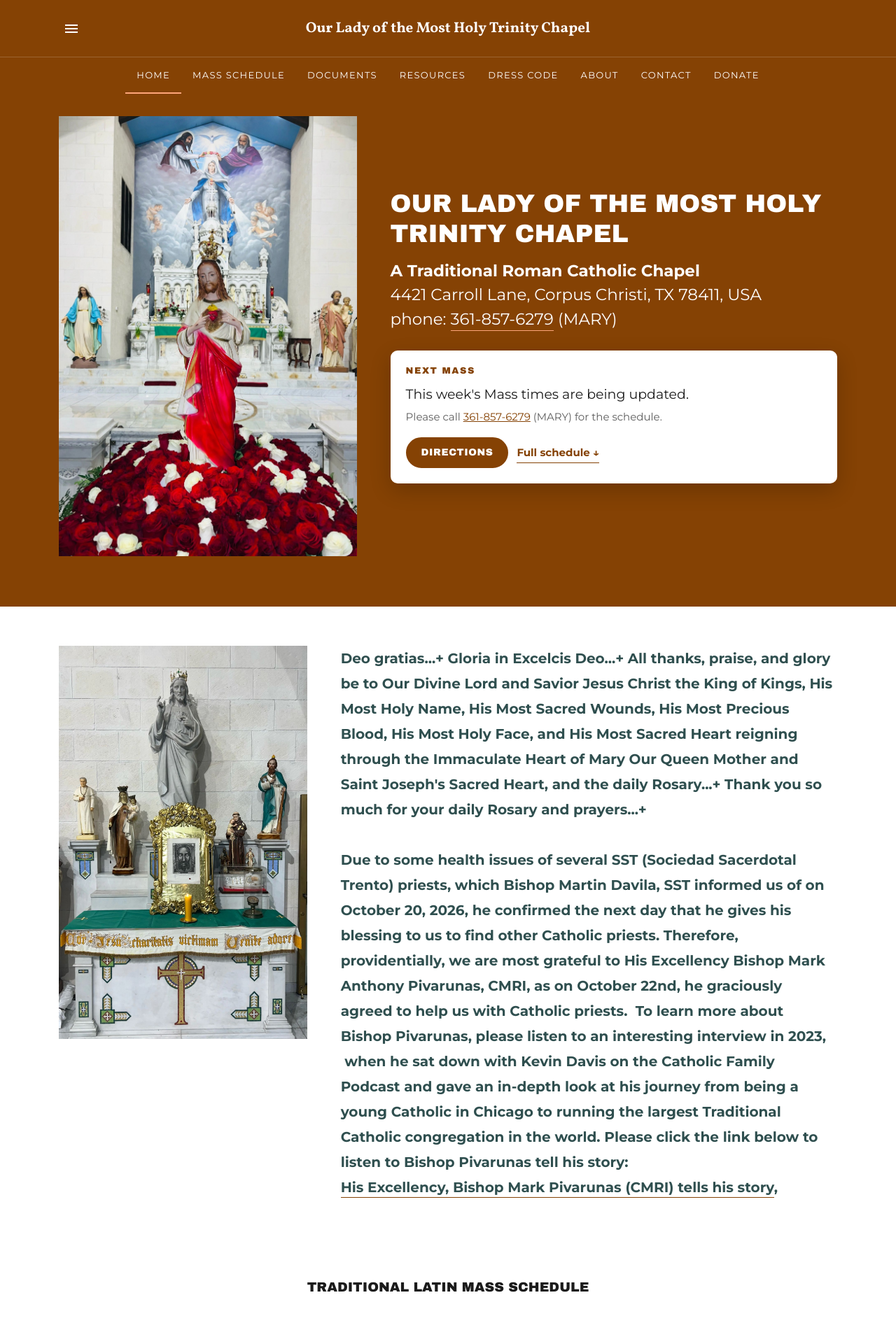
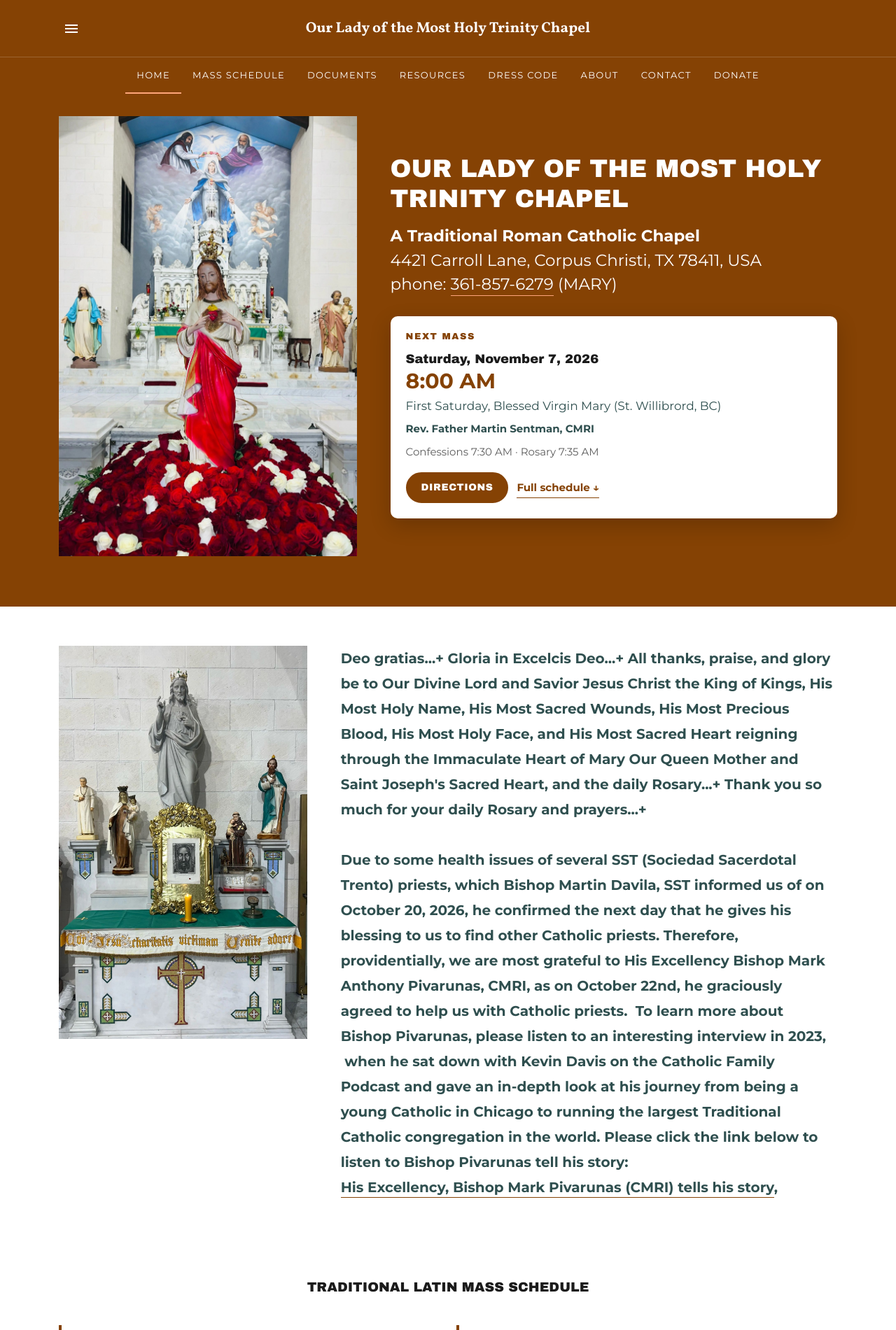
Before and after one commit to ourladymhtchurch/ourladymhtchurch.github.io, a Jekyll site: the page built from index.html, in a window 1280 px wide. Shown: the top 1901 px of the page at 70% size. Built offline with Jekyll 4.4.1, drawn with Linux system fonts in a browser that asks for light colours; some of the changed text lies outside the part shown.

Commit message:
Add Masses for November 7-15 with each Mass's priest
Replace the past October 31 and November 1 entries with the Masses
for November 7, 8, 14 and 15, and update the sermon link to the 24th
Sunday after Pentecost. Each Mass can now name its own celebrant,
shown in the Next Mass box and the full schedule.

```diff
--- a/_data/schedule.yml
+++ b/_data/schedule.yml
@@ -1,25 +1,43 @@
 # ---------------------------------------------------------------------------
 # Mass schedule shown on the home page. Add, remove or edit entries freely;
 # the page rebuilds from this file. Keep the two-space indentation.
+#
+# Each Mass can name its own priest with "celebrant". Write dates and times as
+# below ("Sunday, November 8, 2026", "8:00 AM") so the Next Mass box at the top
+# of the home page can tell which Mass is next.
 # ---------------------------------------------------------------------------
-celebrant: "Rev. Father Adam Joseph Craig, CMRI"
 
 masses:
-  - date: "Saturday, October 31, 2026"
+  - date: "Saturday, November 7, 2026"
     time: "8:00 AM"
-    feast: "Blessed Virgin Mary (St. Alphonsus Rodriguez)"
+    feast: "First Saturday, Blessed Virgin Mary (St. Willibrord, BC)"
+    celebrant: "Rev. Father Martin Sentman, CMRI"
     confessions: "7:30 AM"
     rosary: "7:35 AM"
-  - date: "Sunday, November 1, 2026"
+  - date: "Sunday, November 8, 2026"
     time: "8:00 AM"
-    feast: "All Saints' Day; 23rd Sunday after Pentecost"
-    confessions: "7:00 AM"
+    feast: "24th Sunday after Pentecost (Four Holy Crowned Martyrs)"
+    celebrant: "Rev. Father Martin Sentman, CMRI"
+    confessions: "7:20 AM"
     rosary: "7:35 AM"
-    note: "After the Holy Mass: exposition and adoration of the Most Blessed Sacrament and Benediction."
+    note: "After the Holy Mass: Adoration and Benediction of the Most Blessed Sacrament."
+  - date: "Saturday, November 14, 2026"
+    time: "8:00 AM"
+    feast: "Blessed Virgin Mary (St. Josaphat, BC)"
+    celebrant: "Rev. Father Adam Joseph Craig, CMRI"
+    confessions: "7:30 AM"
+    rosary: "7:35 AM"
+  - date: "Sunday, November 15, 2026"
+    time: "8:00 AM"
+    feast: "25th Sunday after Pentecost (St. Albert the Great, BC)"
+    celebrant: "Rev. Father Adam Joseph Craig, CMRI"
+    confessions: "7:20 AM"
+    rosary: "7:35 AM"
+    note: "After the Holy Mass: Adoration and Benediction of the Most Blessed Sacrament."
 
 sermon:
-  title: "Saint Alphonsus Maria de Liguori's Sermon for the 23rd Sunday after Pentecost -- On Impenitence"
-  url: "https://traditionalcatholicsermons.org/index_files/StAlphonsus_TwentyThirdSundayAfterPentecost_OnImpenitence.mp3"
+  title: "Saint Alphonsus Maria de Liguori's Sermon for the 24th Sunday after Pentecost -- On Blasphemy"
+  url: "https://traditionalcatholicsermons.org/index_files/StAlphonsus_TwentyFourthSundayAfterPentecost_OnBlasphemy.mp3"
 
 intentions:
   - "Please pray: for a true Pope, for Bishop Pivarunas and the CMRI, for Bishop Davila and the SST, and for the health of soul and body of the ill and dying...+"
--- a/_includes/next-mass.html
+++ b/_includes/next-mass.html
@@ -13,6 +13,8 @@ ended yet, or a "being updated" message when every listed Mass is in the past.
   <div class="next-mass__item" data-start="{{ starts }}"{% unless forloop.first %} hidden{% endunless %}>
     <p class="next-mass__when"><span class="next-mass__date">{{ mass.date }}</span> <span class="next-mass__time">{{ mass.time }}</span></p>
     {% if mass.feast %}<p class="next-mass__feast">{{ mass.feast }}</p>{% endif %}
+    {%- assign celebrant = mass.celebrant | default: site.data.schedule.celebrant %}
+    {% if celebrant %}<p class="next-mass__celebrant">{{ celebrant }}</p>{% endif %}
     {% if mass.confessions or mass.rosary %}<p class="next-mass__meta">{% if mass.confessions %}Confessions {{ mass.confessions }}{% endif %}{% if mass.confessions and mass.rosary %} &middot; {% endif %}{% if mass.rosary %}Rosary {{ mass.rosary }}{% endif %}</p>{% endif %}
   </div>
   {%- endfor %}
--- a/_sass/olmht/_hero.scss
+++ b/_sass/olmht/_hero.scss
@@ -47,6 +47,7 @@
 .next-mass__date { display: block; font-family: var(--font-display); font-size: 18px; }
 .next-mass__time { display: block; font-size: 30px; font-weight: 700; line-height: 1.2; color: var(--brown); margin-top: 2px; }
 .next-mass__feast { font-size: 17px; line-height: 1.4; color: var(--slate); margin-top: 6px; }
+.next-mass__celebrant { font-size: 15px; font-weight: 700; color: var(--slate); margin-top: 6px; }
 .next-mass__meta { font-size: 15px; color: var(--gray); margin-top: 6px; }
 .next-mass__meta a { color: var(--brown); }
 .next-mass__actions { display: flex; flex-wrap: wrap; align-items: center; gap: 10px 12px; margin-top: 16px; }
--- a/_sass/olmht/_home.scss
+++ b/_sass/olmht/_home.scss
@@ -6,6 +6,7 @@
 .schedule__date { font-family: var(--font-display); font-size: 17px; color: var(--ink); line-height: 1.4; }
 .schedule__time { font-size: 18px; font-weight: 700; color: var(--slate); }
 .schedule__feast { font-size: 18px; color: var(--slate); }
+.schedule__celebrant { font-size: 16px; font-weight: 700; color: var(--slate); margin-top: 6px; }
 .schedule__meta { font-size: 16px; color: var(--gray); margin-top: 6px; }
 .schedule__note { font-size: 16px; color: var(--gray); margin-top: 6px; font-style: italic; }
 .sermon { background: var(--panel); border-radius: 6px; padding: 20px 24px; margin: 0 0 32px; font-size: 18px; color: var(--slate); }
--- a/index.html
+++ b/index.html
@@ -30,6 +30,7 @@ permalink: "/"
         <p class="schedule__date">{{ mass.date }}</p>
         <p class="schedule__time">{{ mass.time }}</p>
         {% if mass.feast %}<p class="schedule__feast">{{ mass.feast }}</p>{% endif %}
+        {% if mass.celebrant %}<p class="schedule__celebrant">{{ mass.celebrant }}</p>{% endif %}
         {% if mass.confessions or mass.rosary %}<p class="schedule__meta">{% if mass.confessions %}Confessions at {{ mass.confessions }}{% endif %}{% if mass.confessions and mass.rosary %} &middot; {% endif %}{% if mass.rosary %}Rosary at {{ mass.rosary }}{% endif %}</p>{% endif %}
         {% if mass.note %}<p class="schedule__note">{{ mass.note }}</p>{% endif %}
       </div>
```
Also changed, not shown: README.md.
